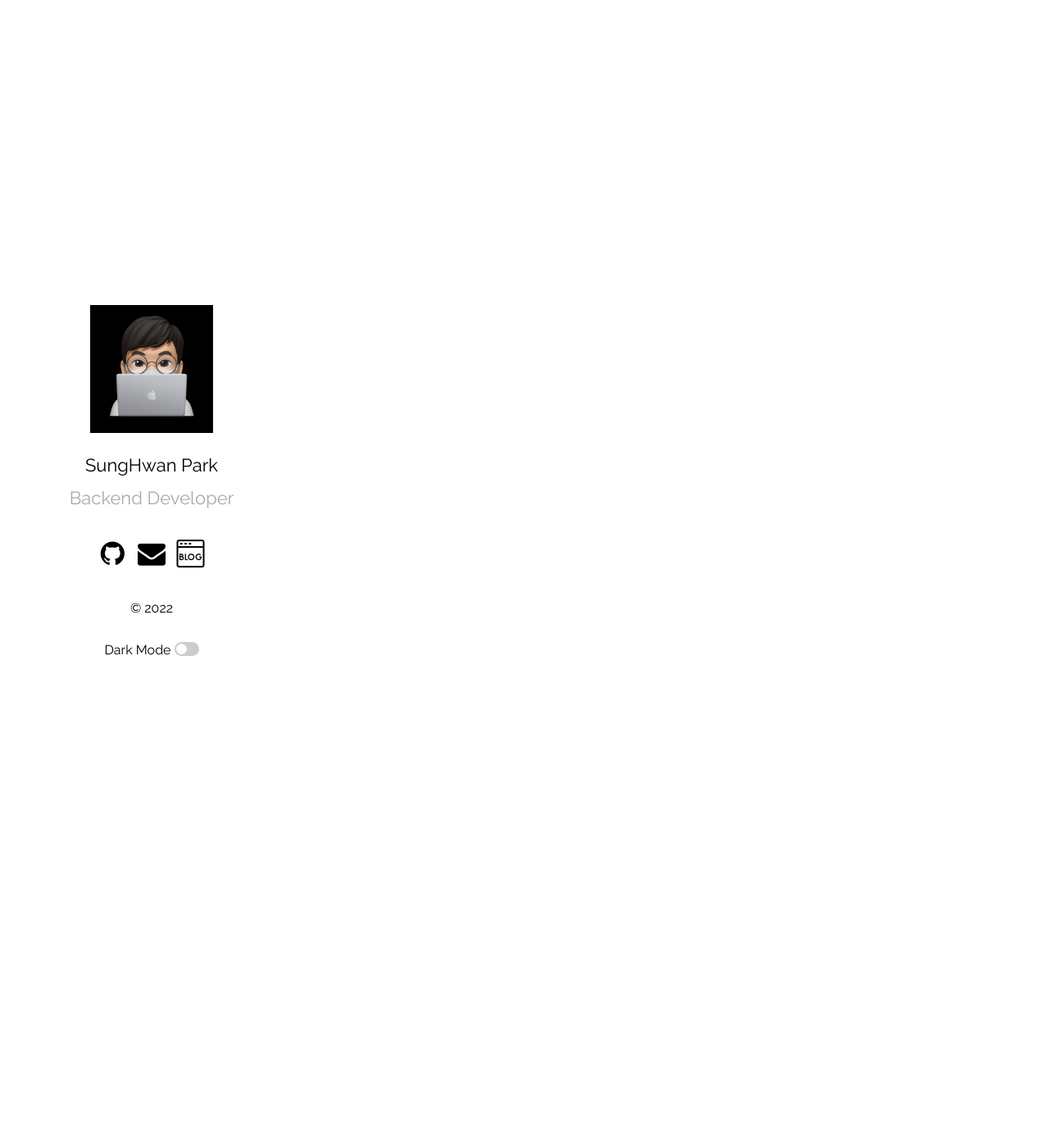
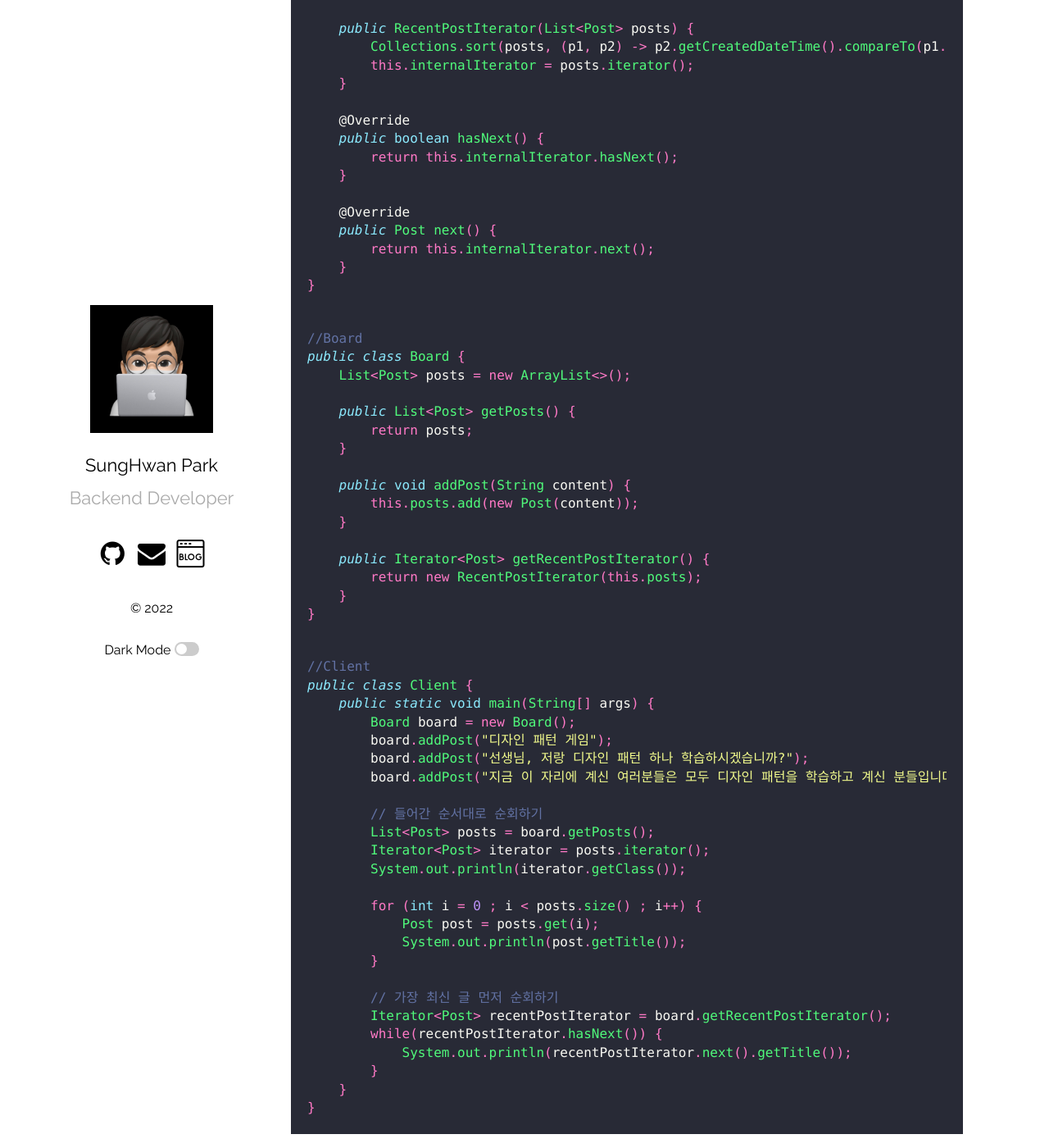
Before and after one commit to mrpark219/TIL, a Jekyll site: the page built from _posts/2022-05-01-5월TIL.markdown, in a window 1280 px wide and 1400 px high, scrolled down 14315 px. Shown: the whole window at 82% size. Built offline with Jekyll 4.4.1, drawn with Linux system fonts in a browser that asks for light colours; comment, search, counter and statistics services are not loaded; some of the changed text lies outside the part shown.

Commit message:
feat: 2022-05-17 TIL 추가

````diff
--- a/_posts/2022-05-01-5월TIL.markdown
+++ b/_posts/2022-05-01-5월TIL.markdown
@@ -616,3 +616,108 @@ public class PostfixParser {
 
 **이터레이터(Iterator) 패턴: 집합 객체 내부 구조를 노출시키지 않고 순회하는 방법을 제공하는 패턴<br/>
 집합 객체를 순회하는 클라이언트 코드를 변경하지 않고 다양한 순회 방법을 제공할 수 있다.**
+
+---
+
+### 5/17(화)
+
+코딩으로 학습하는 GoF의 디자인 패턴 - 이터레이터 패턴 2부<br/>
+패턴 적용하기
+
+```java
+//Post
+public class Post {
+    private String title;
+    private LocalDateTime createdDateTime;
+
+    public Post(String title) {
+        this.title = title;
+        this.createdDateTime = LocalDateTime.now();
+    }
+
+    public String getTitle() {
+        return title;
+    }
+
+    public void setTitle(String title) {
+        this.title = title;
+    }
+
+    public LocalDateTime getCreatedDateTime() {
+        return createdDateTime;
+    }
+
+    public void setCreatedDateTime(LocalDateTime createdDateTime) {
+        this.createdDateTime = createdDateTime;
+    }
+}
+```
+
+```java
+//RecentPostIterator
+public class RecentPostIterator implements Iterator<Post> {
+    private Iterator<Post> internalIterator;
+
+    public RecentPostIterator(List<Post> posts) {
+        Collections.sort(posts, (p1, p2) -> p2.getCreatedDateTime().compareTo(p1.getCreatedDateTime()));
+        this.internalIterator = posts.iterator();
+    }
+
+    @Override
+    public boolean hasNext() {
+        return this.internalIterator.hasNext();
+    }
+
+    @Override
+    public Post next() {
+        return this.internalIterator.next();
+    }
+}
+```
+
+```java
+//Board
+public class Board {
+    List<Post> posts = new ArrayList<>();
+
+    public List<Post> getPosts() {
+        return posts;
+    }
+
+    public void addPost(String content) {
+        this.posts.add(new Post(content));
+    }
+
+    public Iterator<Post> getRecentPostIterator() {
+        return new RecentPostIterator(this.posts);
+    }
+}
+```
+
+```java
+//Client
+public class Client {
+    public static void main(String[] args) {
+        Board board = new Board();
+        board.addPost("디자인 패턴 게임");
+        board.addPost("선생님, 저랑 디자인 패턴 하나 학습하시겠습니까?");
+        board.addPost("지금 이 자리에 계신 여러분들은 모두 디자인 패턴을 학습하고 계신 분들입니다.");
+
+        // 들어간 순서대로 순회하기
+        List<Post> posts = board.getPosts();
+        Iterator<Post> iterator = posts.iterator();
+        System.out.println(iterator.getClass());
+
+        for (int i = 0 ; i < posts.size() ; i++) {
+            Post post = posts.get(i);
+            System.out.println(post.getTitle());
+        }
+
+        // 가장 최신 글 먼저 순회하기
+        Iterator<Post> recentPostIterator = board.getRecentPostIterator();
+        while(recentPostIterator.hasNext()) {
+            System.out.println(recentPostIterator.next().getTitle());
+        }
+    }
+}
+```
````
